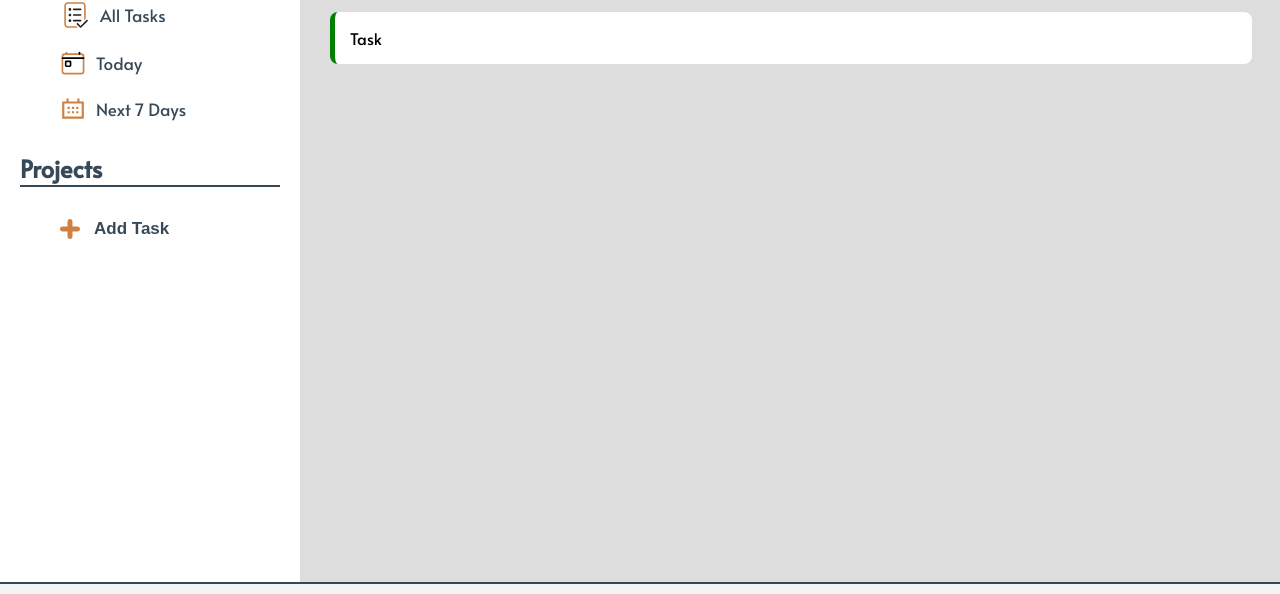
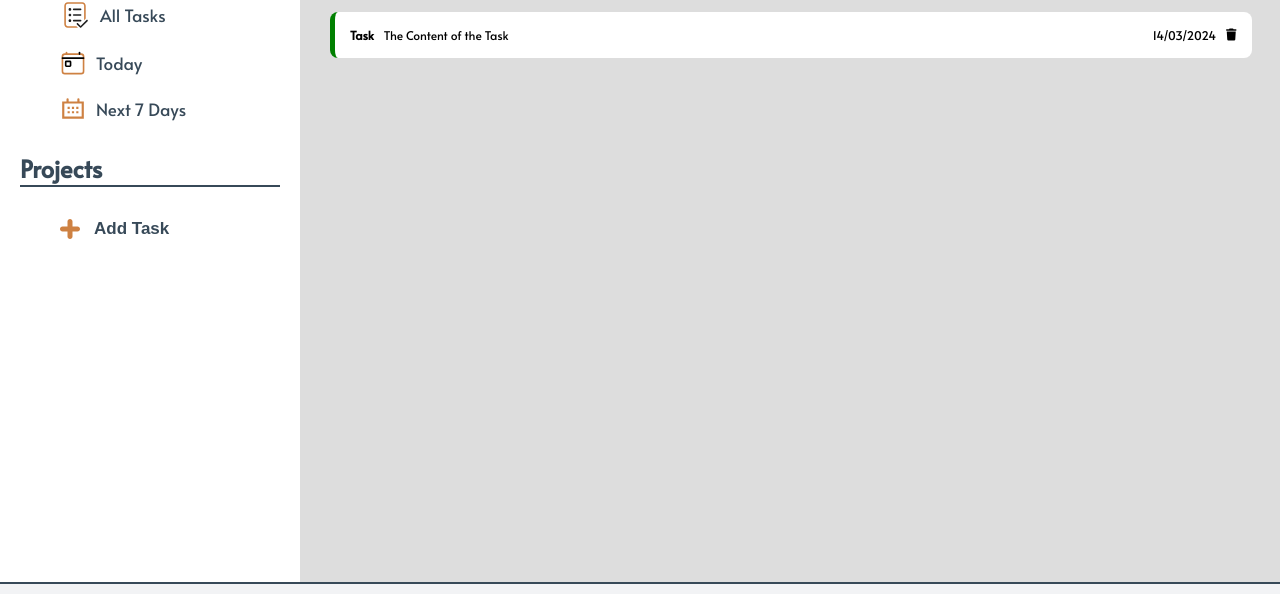
Before and after one commit to GarrettAudet/Todo-List, a plain HTML site: page dist/index.html in a window 1280 px wide. Shown: the part 162-756 px from the top of the page. Drawn offline with Linux system fonts and the light colour scheme.

Commit message:
Completed the Task UI

```diff
--- a/dist/index.html
+++ b/dist/index.html
@@ -118,7 +118,16 @@
             </div>
             <div class = "rightPanel rightPanel-reduced">
                 <h1>All Tasks</h1>
-                <div class = "task">Task</div>
+                <div class = "task centered-flex display-between">
+                    <div class = "task-content centered-flex">
+                        <h3>Task</h3>
+                        <p>The Content of the Task</p>
+                    </div>
+                    <div class = "task-due-date centered-flex">
+                        <label for="task-due">14/03/2024</label>
+                        <i class="fa-solid fa-trash"></i>
+                    </div>
+                </div>
             </div>
         </main>
         <footer class = "flex centre">
--- a/src/styles.css
+++ b/src/styles.css
@@ -87,6 +87,10 @@ body {
 
 .rightPanel, .card-left {
     background: var(--task-background);
+}
+
+.rightPanel p {
+    margin: 0px;
 }
 
 .rightPanel-reduced, .rightPanel-full {
@@ -294,6 +298,16 @@ button {
     padding: 15px;
     background-color: white;
     width: 90%;
+}
+
+h3, .task p, .task-content, .task-due-date {
+    margin: 0px;
+    font-size: var(--font-size-regular);
+    gap: 10px;
+}
+
+.fa-solid:hover {
+    color: var(--accentDark);
 }
 
 /* Footer */
```
